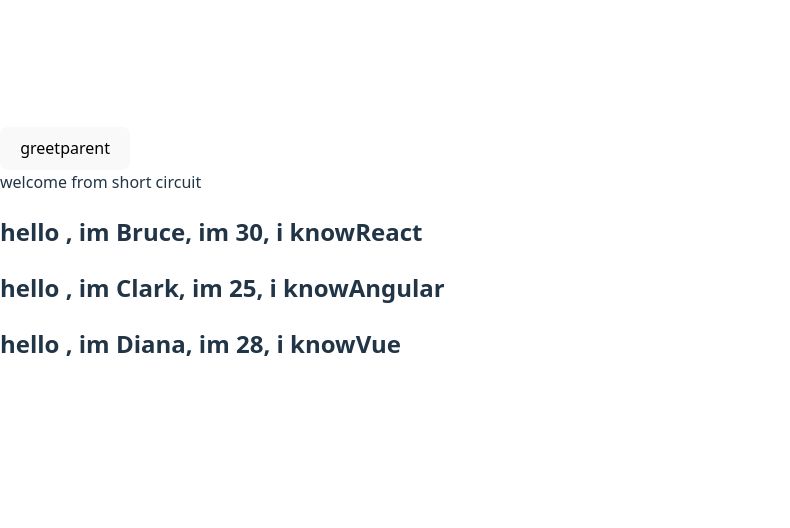
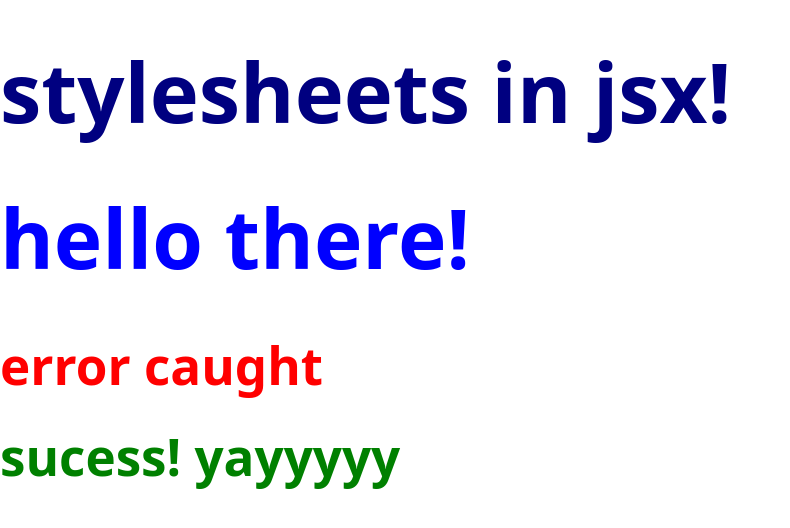
Before and after one commit to varadisthedev/react-playground, a React (Vite) app: page / in a window 1280 px wide. Shown: the part 146-674 px from the top of the page, without its empty margins (0-790 px from the left). Built offline with nearby package versions, Linux system fonts and the light colour scheme.

Commit message:
feat: the issue with adding index as key, styling in react with vanilla css and css modules, why not to use vanilla all the time

```diff
--- a/src/App.jsx
+++ b/src/App.jsx
@@ -15,7 +15,11 @@ import EventBind from "./components/EventBind.jsx";
 import ParentComponent from "./components/ParentComponent.jsx";
 import UserGreetings from "./components/UserGreetings.jsx";
 import NameList from "./components/NameList.jsx"
-
+import Stylesheet from "./components/Stylesheet.jsx";
+import Inline from "./Inline.jsx";
+import './appStyles.css'
+//importing a module stylesheet
+import styles from './appStyle.module.css'
 export default function App() {
   // return (
   //   <div>
@@ -60,10 +64,21 @@ export default function App() {
   // );
     return (
       <div>
-        <ParentComponent/>
+        {/* <ParentComponent/>
         <UserGreetings/>
 
-        <NameList/>
+        <NameList/> */}
+
+        {/* adding css in react */}
+        <Stylesheet  primary={true}/>
+        {/* doing it with inline styling */}
+        <Inline/>
+
+        {/* using the css, vanilla and modules */}
+        <h1 className='error'>error caught</h1>
+        <h1 className={styles.success}>sucess! yayyyyy</h1>
+          {/* normal css is by deafault also applied to child components, while the module css is not */}
+          {/* that may cause confilicts with css */}
       </div>
     )
 }
--- /dev/null
+++ b/src/Inline.jsx
@@ -0,0 +1,15 @@
+import React from 'react'
+
+const heading={
+    fontSize:'82px',
+    color:'blue'
+}
+function Inline() {
+  return (
+    <div>
+        <h1 style={heading}> hello there!</h1>
+    </div>
+  )
+}
+
+export default Inline
--- /dev/null
+++ b/src/appStyle.module.css
@@ -0,0 +1,3 @@
+.success{
+    color:green
+}
--- /dev/null
+++ b/src/appStyles.css
@@ -0,0 +1,3 @@
+.error{
+    color:red
+}
--- a/src/components/NameList.jsx
+++ b/src/components/NameList.jsx
@@ -1,7 +1,7 @@
 import React from 'react'
 import Person from "./Person"
 function NameList() {
-    // const names=['varad','raj','rohan']
+  const names=['varad','raj','rohan','raj']
   const persons=[
   {
     id: 1,
@@ -26,7 +26,10 @@ function NameList() {
 ]
 // key prop is id here. it could also be just name
 //key prop is reserved, cannot be used by child
-  const nameList=persons.map(person=>(<Person key={person.id} person={person}/>))
+  //const nameList=persons.map(person=>(<Person key={person.id} person={person}/>))
+
+  // using index value as a key
+  const nameList=names.map((name,index)=> <h2 key={index}>{name} index is: {index}</h2>)
   return (
     <div>
       {
--- /dev/null
+++ b/src/components/Stylesheet.jsx
@@ -0,0 +1,15 @@
+import React from 'react'
+// importing style.css
+import './style.css'
+
+
+function Stylesheet(props) {
+    let className=props.primary? 'primary' : ''
+  return (
+    <div>
+        <h1 className={`${className} font-xl`}>stylesheets in jsx!</h1>
+    </div>
+  )
+}
+
+export default Stylesheet
--- a/src/components/style.css
+++ b/src/components/style.css
@@ -11,3 +11,12 @@
   align-items: center;
   height: 100vh;
 }
+
+
+/* for defining some things */
+.primary{
+  color: navy
+}
+.font-xl{
+  font-size: 83px;
+}
```
